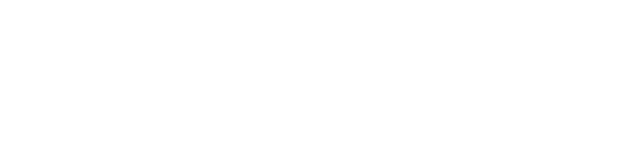
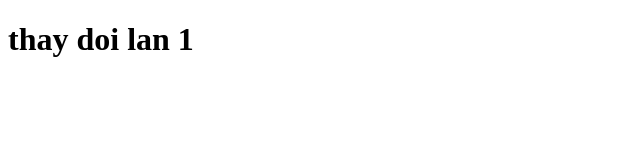
Before and after one commit to Duypham14063003/Demo_git, a plain HTML site: page index.html in a window 1280 px wide. Shown: the whole page, without its empty margins (0-640 px from the left). Drawn offline with Linux system fonts and the light colour scheme.

Commit message:
thay doi lan 1

```diff
--- a/index.html
+++ b/index.html
@@ -5,5 +5,7 @@
     <meta name="viewport" content="width=device-width, initial-scale=1.0" />
     <title>Document</title>
   </head>
-  <body></body>
+  <body>
+    <h1>thay doi lan 1</h1>
+  </body>
 </html>
```
